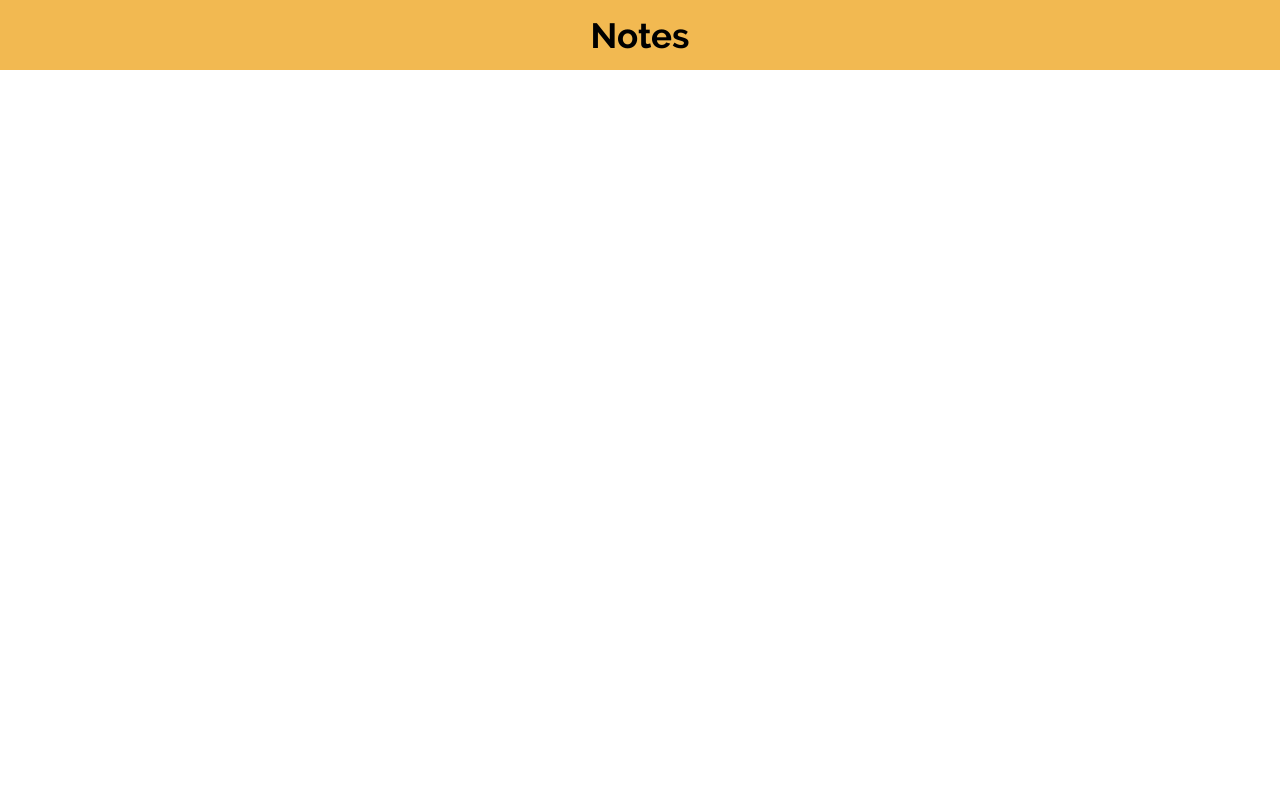
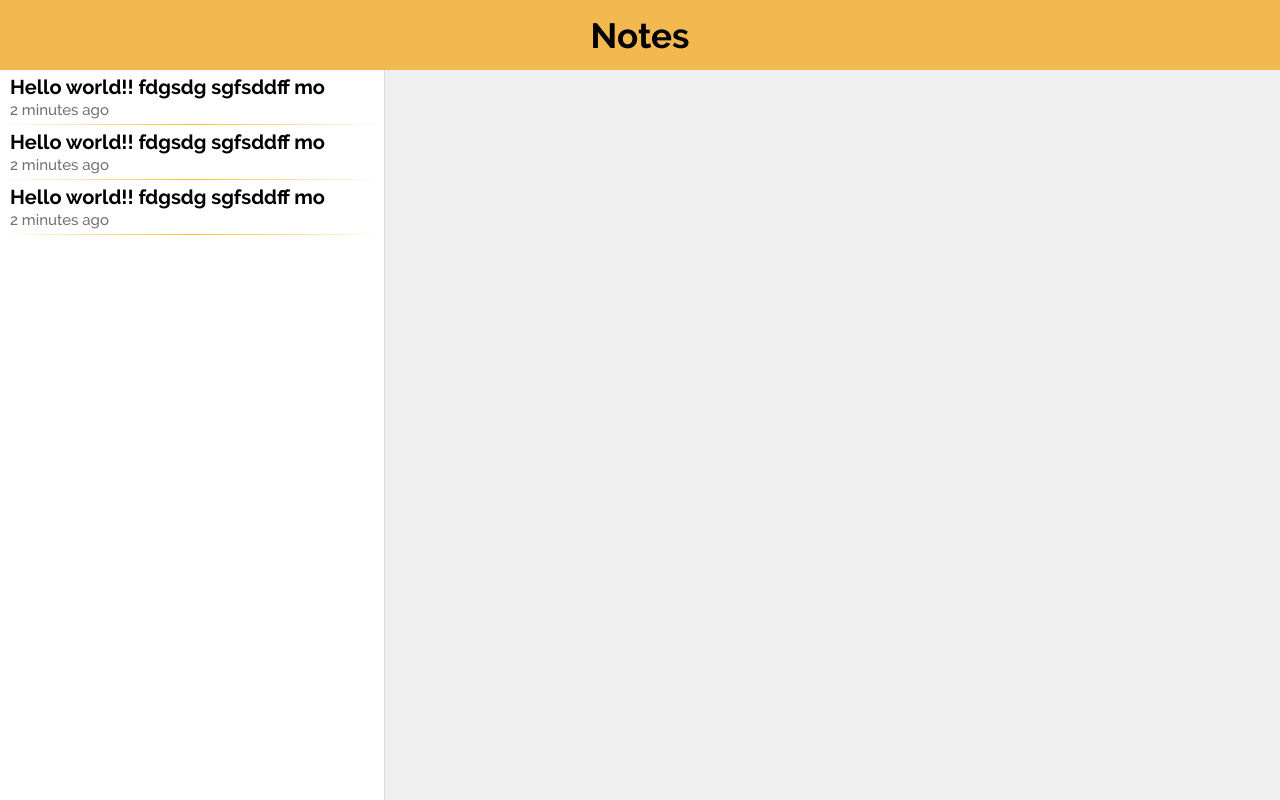
Before and after one commit to vaaips/notes-web, a Vue app: page /#/ in a window 1280 px wide. Built offline with nearby package versions, Linux system fonts and the light colour scheme.

Commit message:
Create and style notes section

```diff
--- a/src/views/Home.vue
+++ b/src/views/Home.vue
@@ -2,6 +2,21 @@
   <div class="home">
     <div class="header">
       <h2 class="heading">Notes</h2>
+    </div>
+    <div class="main">
+      <div class="notes">
+        <div class="notes-wrapper">
+          <ul>
+            <li v-for="item of [1,2,3]">
+              <h4 class="note-title">Hello world!! fdgsdg sgfsddff mo</h4>
+              <p class="time">2 minutes ago</p>
+            </li>
+          </ul>
+        </div>
+      </div>
+      <div class="note">
+
+      </div>
     </div>
   </div>
 </template>
@@ -23,7 +38,52 @@ export default {
 
       .heading {
         font-size: 35px;
-        margin: 0;
+      }
+    }
+
+    .main {
+      display: flex;
+      height: calc(100vh - 70px);
+
+      .notes {
+        width: 30vw;
+        border-right: 1px solid #ddd;
+
+        .notes-wrapper {
+          ul {
+            list-style: none;
+            padding: 0;
+            margin: 0;
+
+            li {
+              border: 1px solid;
+              border-image: linear-gradient(to right, #fff, #fbc02d, #fff) !important;
+              border-image-slice: 1 !important;
+              border-top: none;
+              border-right: none;
+              border-left: none;
+              padding: 5px 10px;
+
+              .note-title {
+                font-size: 20px;
+                white-space: nowrap;
+                overflow: hidden;
+                text-overflow: ellipsis;
+                margin-bottom: 2px;
+              }
+
+              .time {
+                font-size: 15px;
+                color: #717171;
+              }
+            }
+          }
+        }
+      }
+
+      .note {
+        background: #efefef;
+        width: 70vw;
       }
     }
   }
```
